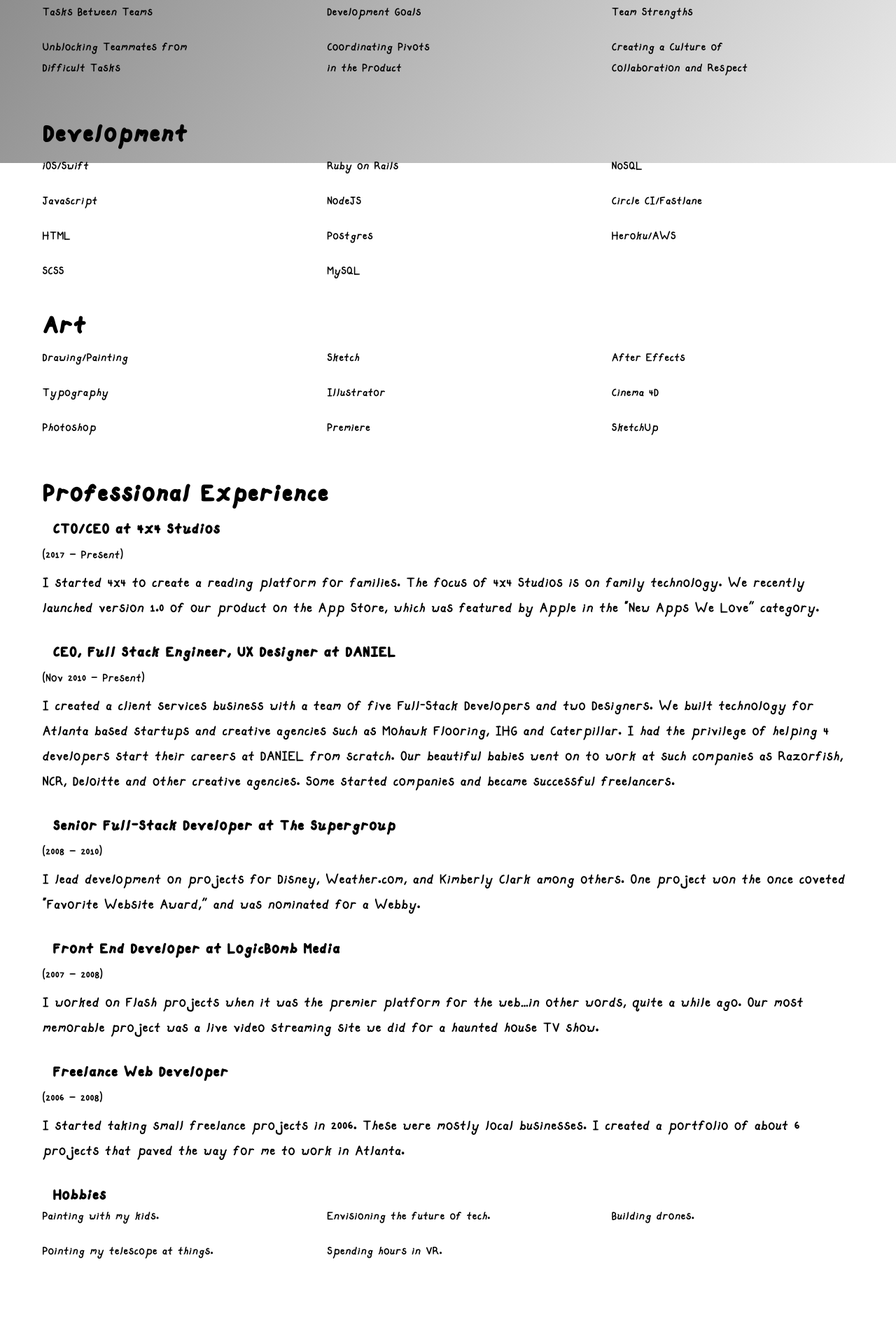
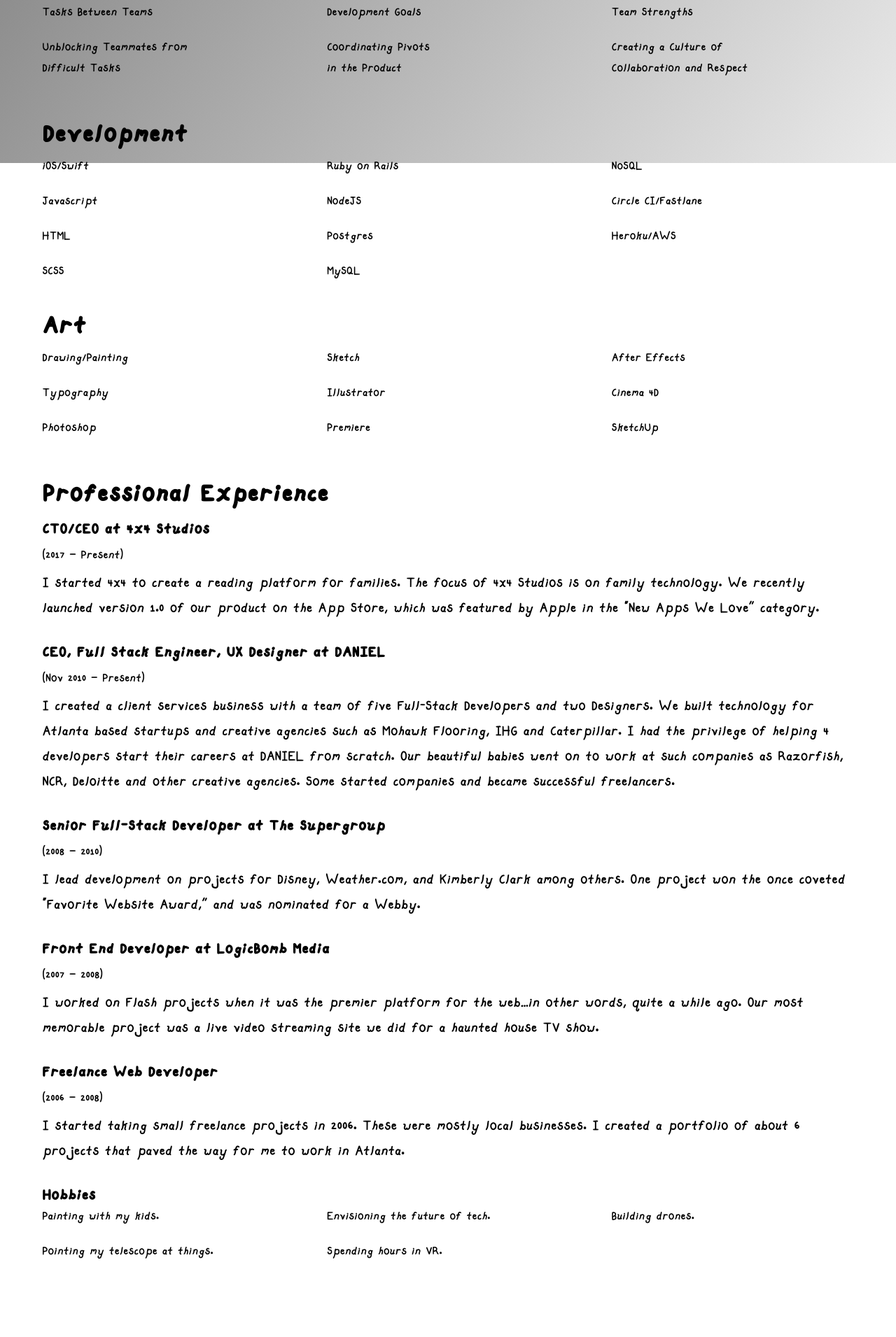
Before and after one commit to barnesy/portfolio, a Jekyll site: the page built from résumé.md, in a window 1280 px wide. Shown: the part 667-2578 px from the top of the page at 70% size. Built offline with Jekyll 4.4.1, drawn with Linux system fonts in a browser that asks for light colours; comment, search, counter and statistics services are not loaded.

Commit message:
lil margin fix

```diff
--- a/assets/css/main.scss
+++ b/assets/css/main.scss
@@ -80,6 +80,10 @@ body {
     h4 {
       font-size: 1.5em;
       margin: 20px 15px 0;
+
+      @media (min-width: $small-screen) {
+          margin-left: 0;
+      }
     }
 
     h5{
@@ -115,9 +119,6 @@ body {
     @media (min-width: 1400px) {
       margin: 60px auto;
 
-      h4{
-        margin: 20px 0 0;
-      }
     }
   }
 
```
